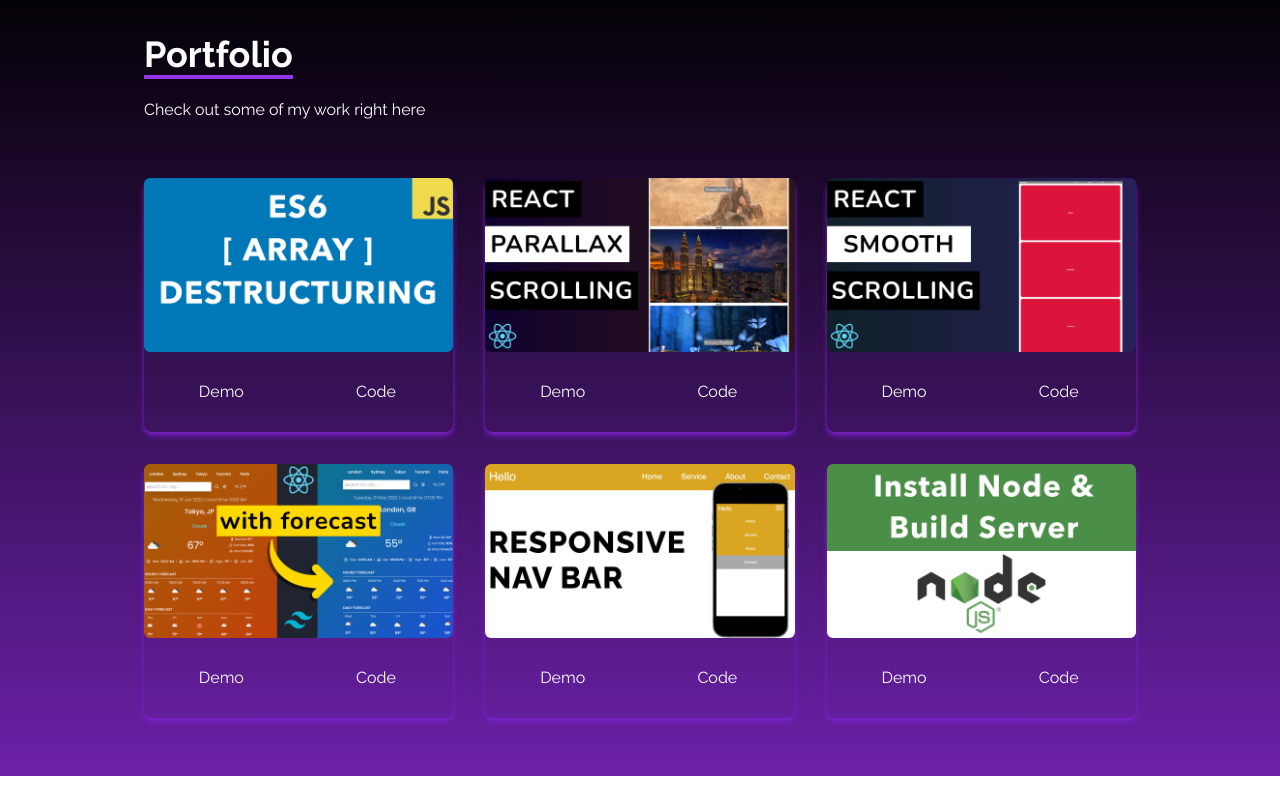
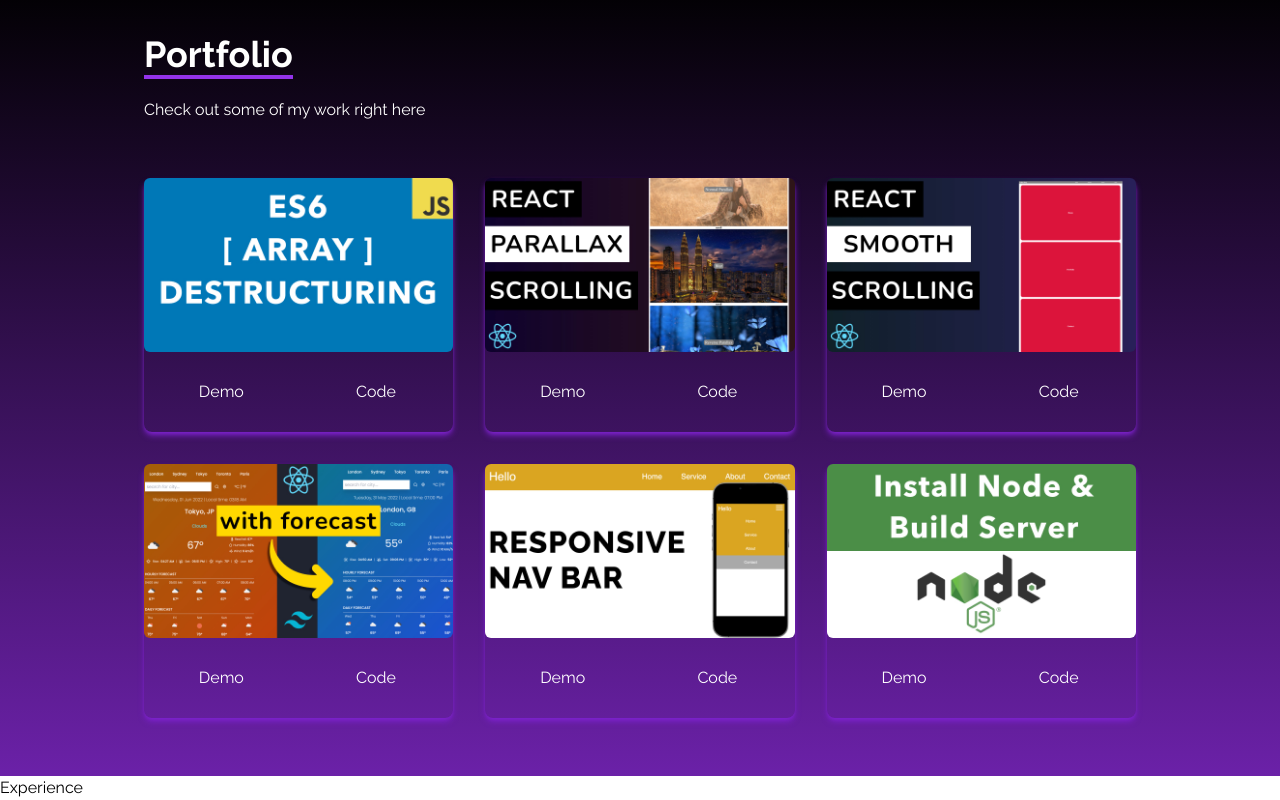
Before and after one commit to capmahin/My-Developer-Portfolio, a React (Create React App) app: page / in a window 1280 px wide. Shown: the part 1624-2424 px from the top of the page. Before the commit the page ends 2400 px from the top, so only its background shows below. Built offline with nearby package versions, Linux system fonts and the light colour scheme.

Commit message:
add experiance part

```diff
--- a/src/App.js
+++ b/src/App.js
@@ -4,6 +4,7 @@ import Home from './components/Home';
 import SocialLinks from './components/SocialLinks';
 import About from "./components/About";
 import Portfolio from "./components/Portfolio";
+import Experience from "./components/Experience";
 
 function App() {
   return (
@@ -12,6 +13,7 @@ function App() {
       <Home />
       <About/>
       <Portfolio/>
+      <Experience/>
       <SocialLinks />
     </div>
   );
--- /dev/null
+++ b/src/components/Experience.jsx
@@ -0,0 +1,9 @@
+import React from 'react'
+
+const Experience = () => {
+  return (
+    <div>Experience</div>
+  )
+}
+
+export default Experience
```
